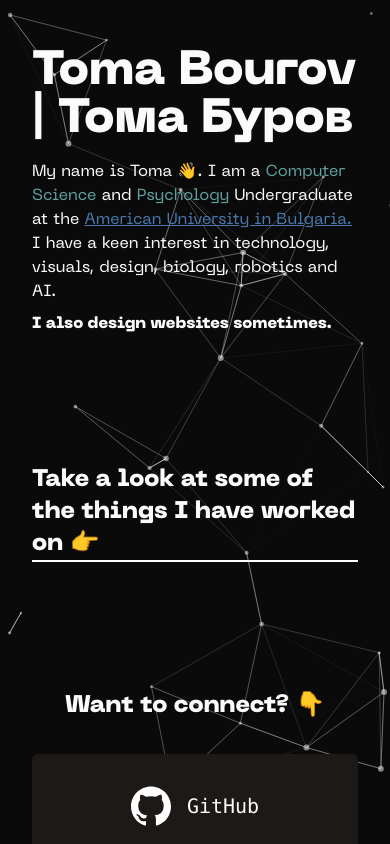
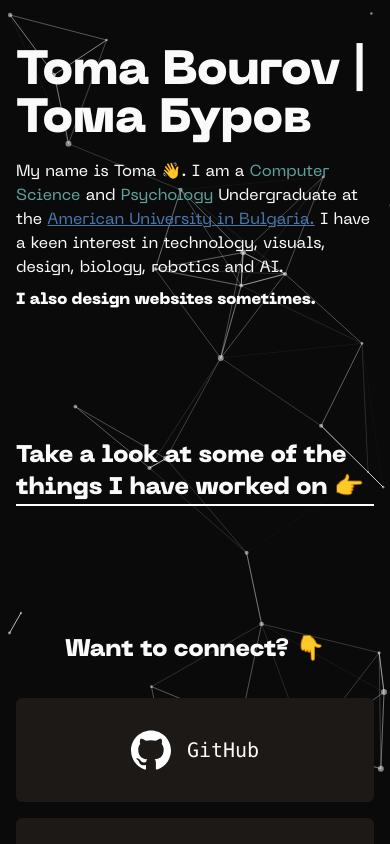
Before and after one commit to babajaga3/portfolio, a React (Vite) app: page / in a window 390 px wide. Built offline with nearby package versions, Linux system fonts and the light colour scheme; what iconoir-react would draw is missing.

Commit message:
:hammer: Fix padding

```diff
--- a/src/routes/__root.tsx
+++ b/src/routes/__root.tsx
@@ -9,7 +9,7 @@ export const Route = createRootRoute({
       // 'text-theme-accent-two',
       // 'bg-theme-background-two',
       'font-NeueMaksima',
-      'px-8 sm:px-16',
+      'px-4 sm:px-16',
       'py-12',
       'h-screen',
       'overflow-auto',
```
